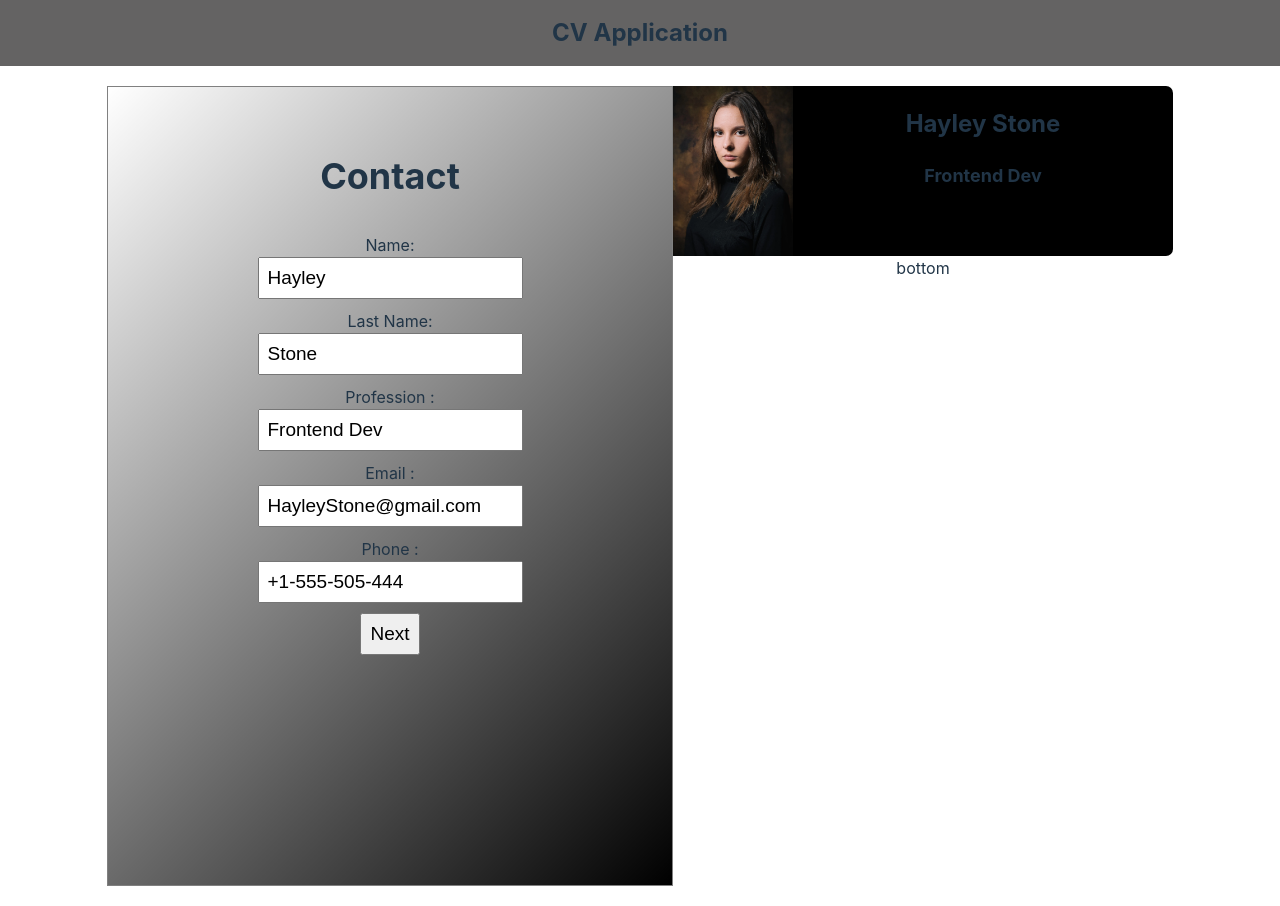
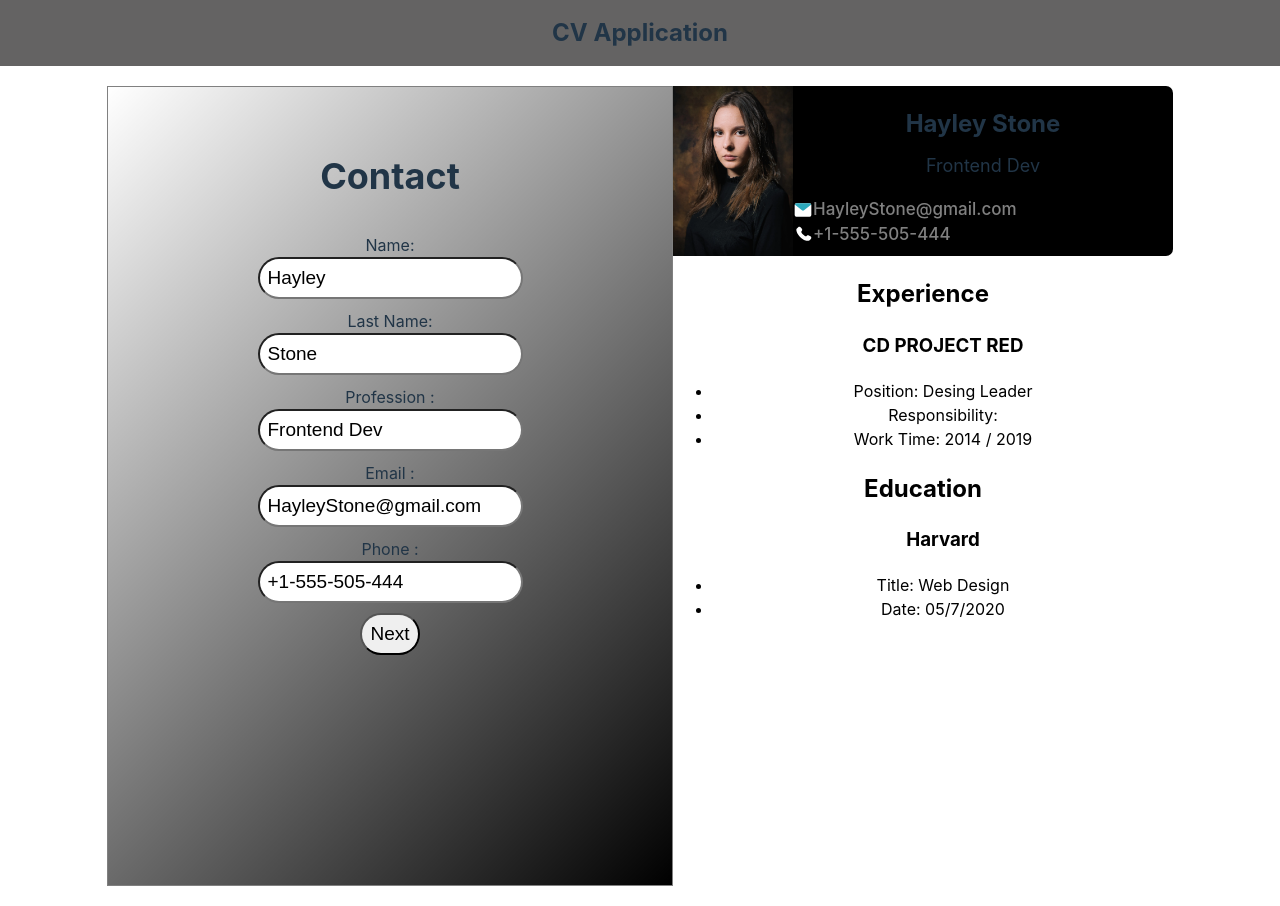
Before and after one commit to DavidxDl/CV-Application, a React (Vite) app: page / in a window 1280 px wide. Built offline with nearby package versions, Linux system fonts and the light colour scheme.

Commit message:
style the profile section of the Cv and currenly working on the Education/Experience sections

```diff
--- a/src/App.css
+++ b/src/App.css
@@ -37,6 +37,14 @@ main {
     animation: logo-spin infinite 20s linear;
   }
 }
+.contactInfo {
+  display: flex;
+  align-items: center;
+  font-size: 17px;
+}
+.contactIcon {
+  width: 20px
+}
 
 .card {
   flex: 1;
--- a/src/Components/Cv.tsx
+++ b/src/Components/Cv.tsx
@@ -1,12 +1,18 @@
 import person from "../interfaces/person";
 import "../styles/Cv.css"
 import "../../public/FTG5402-Editar-scaled.webp"
+import Name from "./Name";
+import Email from "./Email";
+import Phone from "./Phone";
+import Experience from "./Experience";
+import Educaiton from "./Education";
 interface props {
   user: person;
 }
 
 
 export default function Cv({ user }: props) {
+  const fullName: string = user.name + ' ' + user.lastName;
   return (
     <div className="Cv">
       <div className="topCv">
@@ -15,17 +21,21 @@ export default function Cv({ user }: props) {
           </div>
           <div className="profileInfo">
             <div className="profileName">
-              <h2 id="profileName">{user.name} {user.lastName}</h2>
+              <Name name={fullName} />
             </div>
             <div className="profileProfession">
-              <h3 id="profession">{user.profession}</h3>
+              <h3 id="profileProfession">{user.profession}</h3>
+            </div>
+            <div className="contactProfile">
+              <Email email={user.email} />
+              <Phone phone={user.phone} />
             </div>
           </div>
         </div>
       </div>
-      <div className="contact"></div>
       <div className="bottomCv">
-        bottom
+        <Experience experiences={user.experience} />
+        <Educaiton education={user.education} />
       </div>
     </div>
   )
--- /dev/null
+++ b/src/Components/Education.tsx
@@ -0,0 +1,21 @@
+import { schooles } from "../interfaces/person";
+
+interface props {
+  education: schooles[];
+}
+
+export default function Educaiton({ education }: props) {
+  return (
+    <div className="cvEducation">
+      <h2>Education</h2>
+      {education.map(edu => (
+        <ul key={edu.id}>
+          <h3>{edu.schoolName}</h3>
+          <li>Title: {edu.studyTitle}</li>
+          <li>Date: {edu.studyDate}</li>
+        </ul>
+      ))}
+
+    </div>
+  )
+}
--- /dev/null
+++ b/src/Components/Email.tsx
@@ -0,0 +1,11 @@
+interface props {
+  email: string;
+}
+export default function Email({ email }: props) {
+  return (
+    <div className="contactInfo">
+      <img className="contactIcon" src="../../public/email-svgrepo-com.svg" />
+      <span >{email}</span>
+    </div>
+  )
+}
--- /dev/null
+++ b/src/Components/Experience.tsx
@@ -0,0 +1,21 @@
+import { experience } from "../interfaces/person";
+
+interface props {
+  experiences: experience[];
+}
+
+export default function Experience({ experiences }: props) {
+  return (
+    <div className="cvExperience">
+      <h2 >Experience</h2>
+      {experiences.map(experience => (
+        <ul className="experience">
+          <h3>{experience.companyName}</h3>
+          <li>Position: {experience.positionTitle}</li>
+          <li>Responsibility: {experience.mainResponsibilities}</li>
+          <li>Work Time: {experience.workedTime}</li>
+        </ul>
+      ))}
+    </div>
+  )
+}
--- /dev/null
+++ b/src/Components/Name.tsx
@@ -0,0 +1,7 @@
+interface props {
+  name: string;
+}
+export default function Name({ name }: props) {
+  return <h2 id="profileName">{name}</h2>
+
+}
--- /dev/null
+++ b/src/Components/Phone.tsx
@@ -0,0 +1,11 @@
+interface props {
+  phone: string;
+}
+export default function Phone({ phone }: props) {
+  return (
+    <div className="contactInfo">
+      <img className="contactIcon" src="../../public/phone-svgrepo-com.svg" />
+      <span>{phone}</span>
+    </div>
+  )
+}
--- a/src/interfaces/person.ts
+++ b/src/interfaces/person.ts
@@ -1,6 +1,8 @@
 export default interface person {
   name: string;
   lastName: string;
+  email: string;
+  phone: string;
   profession: string;
   education: schooles[];
   experience: experience[];
--- a/src/styles/Cv.css
+++ b/src/styles/Cv.css
@@ -3,6 +3,7 @@
   flex-direction: column;
   flex: 1;
   max-width: 500px;
+  max-height:500px;
 }
 
 .topCv {
@@ -16,20 +17,35 @@
 .bottomCv {
   flex: 1;
   background-color:white;
+  color: black;
 }
 .profileInfo {
   flex:1;
 
+}
+.contactInfo {
+  display: flex;
+  align-items: center;
+  font-size: 17px;
+  font-weight: 500;
+  color: gray;
+}
+.contactIcon {
+  width: 20px
 }
 
 .profile {
   display: flex;
   flex: 1;
 }
+#profileName {
+  margin-bottom: 5px;
+}
 
 .profileProfession  h3{
   font-size: 18px;
-
+  margin-top: 10px;
+  font-weight: 400;
 }
 
 .profilePhoto {
--- a/src/styles/GeneralInfo.css
+++ b/src/styles/GeneralInfo.css
@@ -7,8 +7,7 @@
 input {
   padding: 8px;
   font-size: 19px;
-
-
+  border-radius: 30px
 }
 
 .generalInfo div {
```
Also changed, not shown: public/email-svgrepo-com.svg (added), public/phone-svgrepo-com.svg (added).
